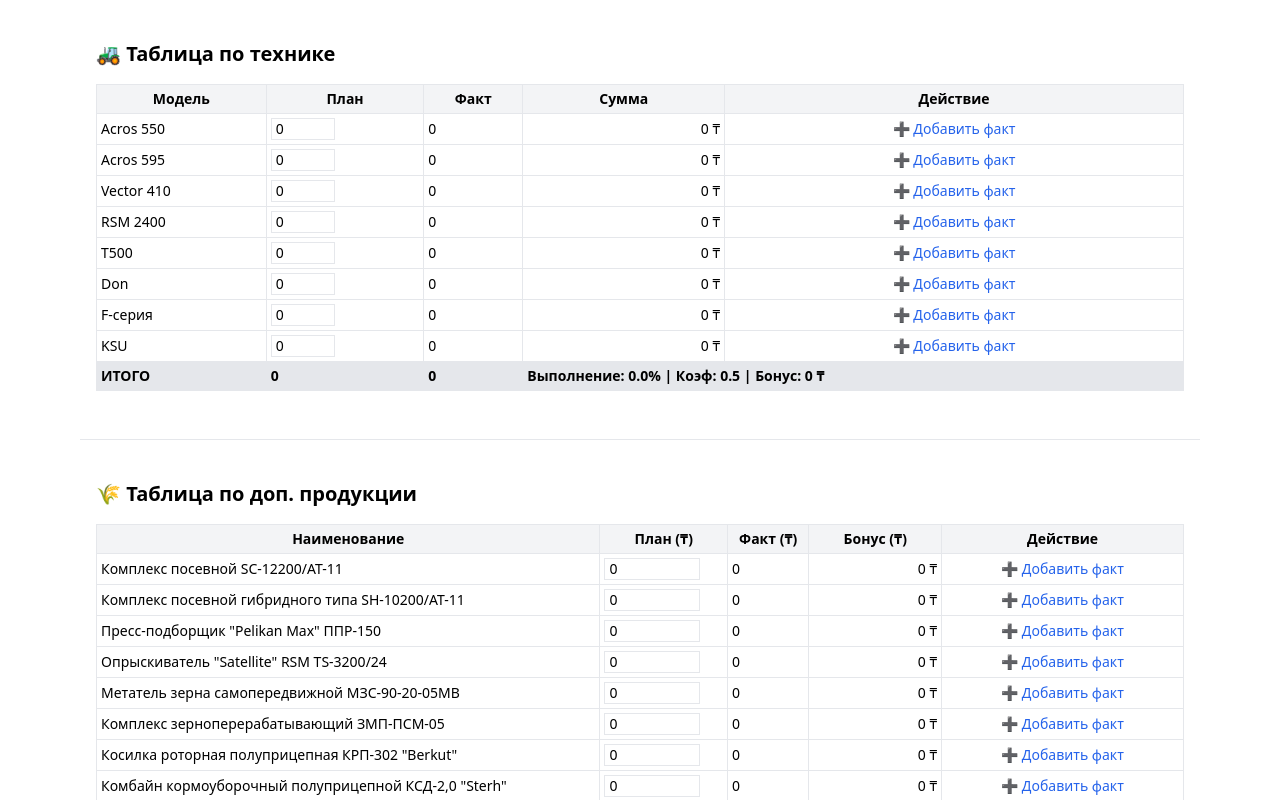
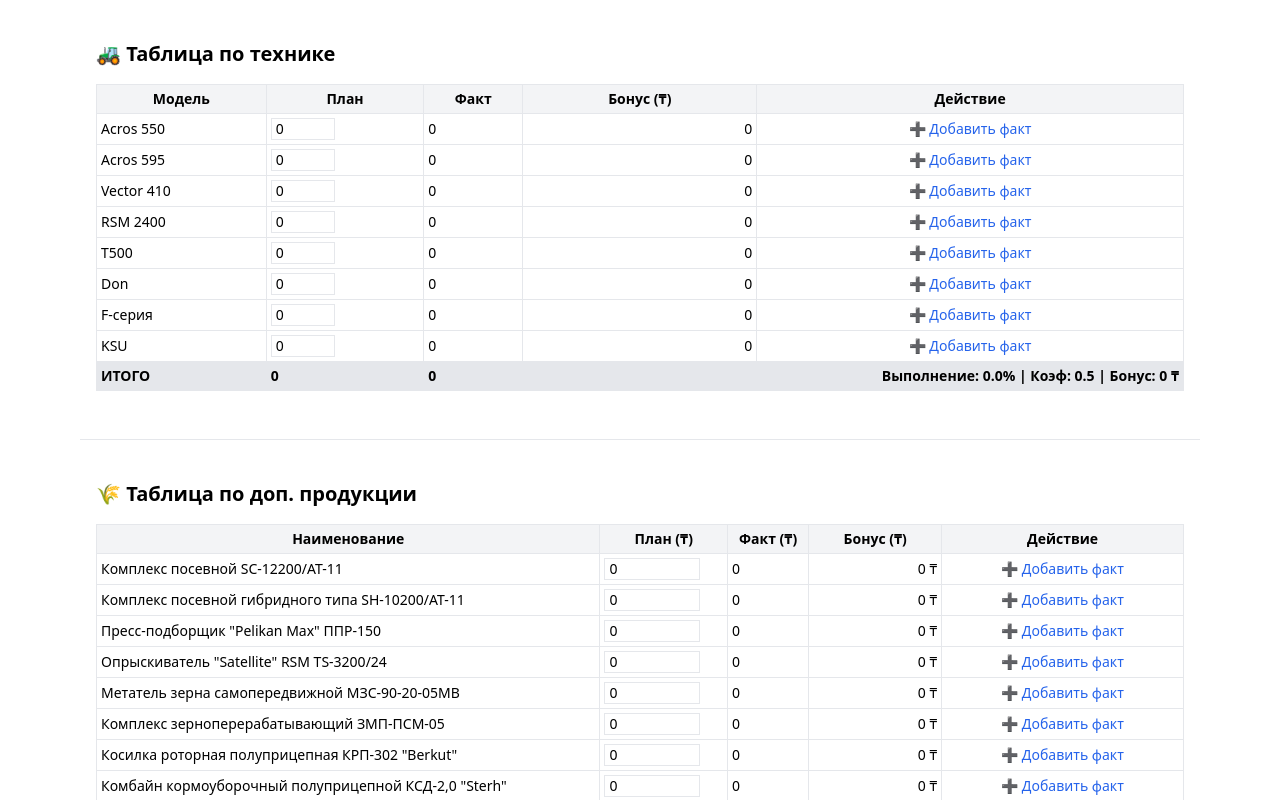
Before and after one commit to amrkhn23/kazrost-app, a React (Vite) app: page / in a window 1280 px wide. Shown: the top 800 px of the page. Built offline with nearby package versions, Linux system fonts and the light colour scheme; no server answers.

Commit message:
Добавлено сохранение истории в Firebase

```diff
--- a/src/CleverTable.jsx
+++ b/src/CleverTable.jsx
@@ -1,6 +1,6 @@
-// CleverTable.jsx
 import React, { useState, useEffect } from "react";
 import { cleverModels } from "./cleverModels";
+import { saveHistoryItem } from "./firebaseUtils";
 
 const channelPercents = {
   commercial: 0.015,
@@ -16,7 +16,7 @@
   return 0.4;
 };
 
-const CleverTable = ({ setDpMetrics, onAddSale }) => {
+const CleverTable = ({ setDpMetrics, addHistory }) => {
   const [data, setData] = useState(
     cleverModels.map((m) => ({
       ...m,
@@ -50,13 +50,13 @@
     const percent = channelPercents[fact.channel] || 0;
     const bonus = fact.sum * percent;
 
-    onAddSale?.({
+    addHistory?.({
       type: "Доп. продукция",
-      model: data[index].name,
+      name: data[index].name,
       qty: 1,
+      sum: fact.sum,
+      channel: fact.channel,
       farm: fact.farm,
-      channel: fact.channel,
-      season: null,
       bonus,
     });
   };
@@ -199,7 +199,8 @@
               {Math.round(totalFact).toLocaleString()}
             </td>
             <td className="border p-1 text-right" colSpan={2}>
-              Выполнение: {(completionRate * 100).toFixed(1)}% | НДС: 12% | Бонус: {Math.round(finalBonus).toLocaleString()} ₸
+              Выполнение: {(completionRate * 100).toFixed(1)}% | НДС: 12% | Бонус:{" "}
+              {Math.round(finalBonus).toLocaleString()} ₸
             </td>
           </tr>
         </tfoot>
--- a/src/TechTable.jsx
+++ b/src/TechTable.jsx
@@ -1,8 +1,9 @@
 import React, { useState, useEffect } from "react";
 import { modelBonuses } from "./modelBonuses";
 import { models } from "./models";
+import { saveHistoryItem } from "./firebaseUtils";
 
-const TechTable = ({ addHistory }) => {
+const TechTable = ({ addHistory, setTechMetrics }) => {
   const [data, setData] = useState(
     models.map((m) => ({
       ...m,
@@ -27,29 +28,23 @@
 
   const handleAddFact = (index) => {
     const updated = [...data];
-    const fact = {
-      qty: tempInput.qty,
-      channel: tempInput.channel,
-      season: tempInput.season,
-      farm: tempInput.farm,
-    };
+    const fact = { ...tempInput };
     updated[index].facts.push(fact);
     setData(updated);
     setActiveForm(null);
     setTempInput({ qty: 0, channel: "commercial", season: "season", farm: "" });
 
-    // Добавляем в историю
     const bonusPerUnit =
       modelBonuses[data[index].bonusKey]?.[fact.channel]?.[fact.season] || 0;
 
-    addHistory({
+    addHistory?.({
       type: "Техника",
-      model: data[index].name,
+      name: data[index].name,
       qty: fact.qty,
       channel: fact.channel,
       season: fact.season,
       farm: fact.farm,
-      totalBonus: fact.qty * bonusPerUnit,
+      bonus: fact.qty * bonusPerUnit,
     });
   };
 
@@ -60,14 +55,14 @@
   );
   const completionRate = totalPlan ? totalFact / totalPlan : 0;
 
-  const getCoef = () => {
-    if (completionRate >= 1.1) return 1.1;
-    if (completionRate >= 1.0) return 1.0;
-    if (completionRate >= 0.8) return 0.8;
-    return 0.5;
-  };
-
-  const coef = getCoef();
+  const coef =
+    completionRate >= 1.1
+      ? 1.1
+      : completionRate >= 1.0
+      ? 1.0
+      : completionRate >= 0.8
+      ? 0.8
+      : 0.5;
 
   const rawBonus = data.reduce((sum, row) => {
     return (
@@ -82,6 +77,12 @@
 
   const totalBonus = rawBonus * coef;
 
+  useEffect(() => {
+    if (typeof setTechMetrics === "function") {
+      setTechMetrics({ bonus: totalBonus });
+    }
+  }, [totalBonus, setTechMetrics]);
+
   return (
     <div className="p-4 relative">
       <h2 className="text-xl font-bold mb-4">🚜 Таблица по технике</h2>
@@ -91,7 +92,7 @@
             <th className="border p-1">Модель</th>
             <th className="border p-1">План</th>
             <th className="border p-1">Факт</th>
-            <th className="border p-1">Сумма</th>
+            <th className="border p-1">Бонус (₸)</th>
             <th className="border p-1">Действие</th>
           </tr>
         </thead>
@@ -117,7 +118,7 @@
                 </td>
                 <td className="border p-1">{totalQty}</td>
                 <td className="border p-1 text-right">
-                  {Math.round(totalRowBonus).toLocaleString()} ₸
+                  {Math.round(totalRowBonus).toLocaleString()}
                 </td>
                 <td className="border p-1 text-center relative">
                   <button
@@ -202,7 +203,7 @@
             <td className="border p-1">ИТОГО</td>
             <td className="border p-1">{totalPlan}</td>
             <td className="border p-1">{totalFact}</td>
-            <td className="border p-1" colSpan={2}>
+            <td className="border p-1 text-right" colSpan={2}>
               Выполнение: {(completionRate * 100).toFixed(1)}% | Коэф: {coef} | Бонус:{" "}
               {Math.round(totalBonus).toLocaleString()} ₸
             </td>
```
Also changed, not shown: src/firebaseUtils.js (added).
